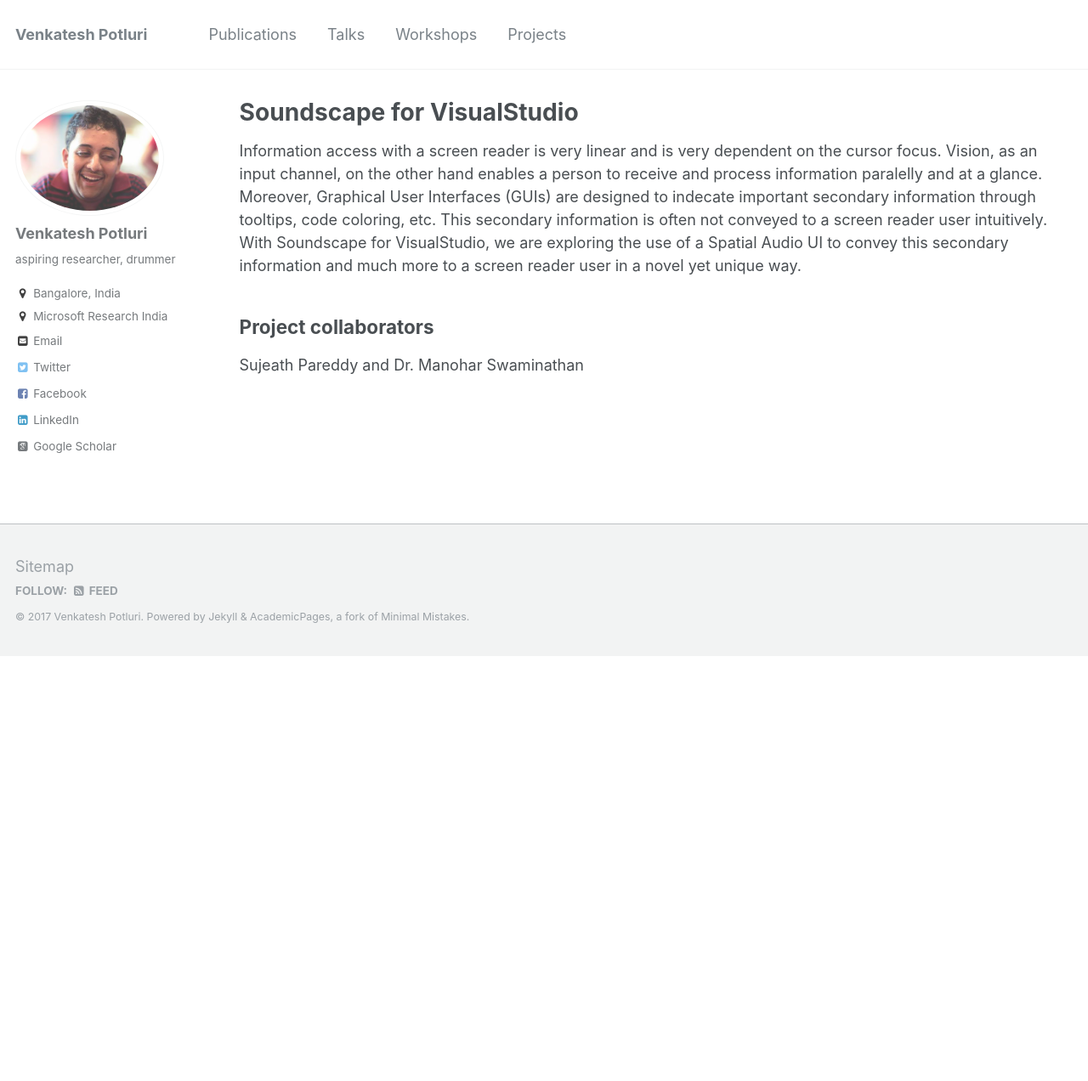
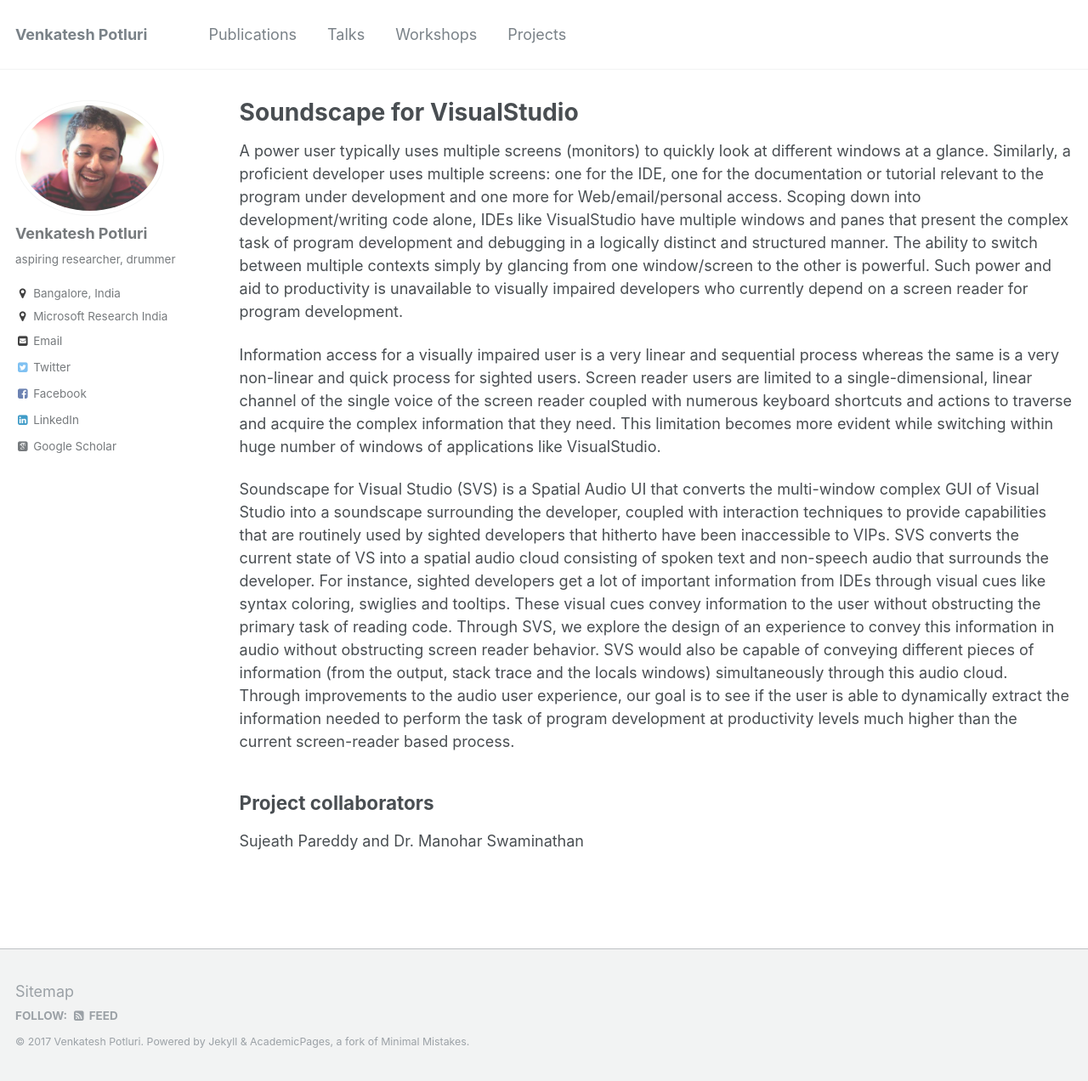
Before and after one commit to venkateshpotluri/venkateshpotluri.github.io, a Jekyll site: the page built from _projects/2017-07-03-soundscape.md, in a window 1280 px wide and 1272 px high. Shown: the whole window at 85% size. Built offline with Jekyll 4.4.1, drawn with Linux system fonts in a browser that asks for light colours; some web fonts are replaced.

Commit message:
updated description for SVS project.

```diff
--- a/_projects/2017-07-03-soundscape.md
+++ b/_projects/2017-07-03-soundscape.md
@@ -8,7 +8,11 @@ author_profile: true
 redirect_from:
   - /soundscape
 ---
-Information access with a screen reader is very linear and is very dependent on the cursor focus. Vision, as an input channel, on the other hand enables a person to receive and process information paralelly and at a glance. Moreover, Graphical User Interfaces (GUIs) are designed to indecate important secondary information through tooltips, code coloring, etc. This secondary information is often not conveyed to a screen reader user intuitively. With Soundscape for VisualStudio, we are exploring the use of a Spatial Audio UI to convey this secondary information and much more to a screen reader user in a novel yet unique way.
+A power user typically uses multiple screens (monitors) to quickly look at different windows at a glance. Similarly, a proficient developer uses multiple screens: one for the IDE, one for the documentation or tutorial relevant to the program under development and one more for Web/email/personal access. Scoping down into development/writing code alone, IDEs like VisualStudio have multiple windows and panes that present the complex task of program development and debugging in a logically distinct and structured manner. The ability to switch between multiple contexts simply by glancing from one window/screen to the other is powerful. Such power and aid to productivity is unavailable to visually impaired developers who currently depend on a screen reader for program development.
+
+Information access for a visually impaired user is a very linear and sequential process whereas the same is a very non-linear and quick process for sighted users. Screen reader users are limited to a single-dimensional, linear channel of the single voice of the screen reader coupled with numerous keyboard shortcuts and actions to traverse and acquire the complex information that they need. This limitation becomes more evident while switching within huge number of windows of applications like VisualStudio.
+
+Soundscape for Visual Studio (SVS) is a Spatial Audio UI that converts the multi-window complex GUI of Visual Studio into a soundscape surrounding the developer, coupled with interaction techniques to provide capabilities that are routinely used by sighted developers that hitherto have been inaccessible to VIPs. SVS converts the current state of VS into a spatial audio cloud consisting of spoken text and non-speech audio that surrounds the developer. For instance, sighted developers get a lot of important information from IDEs through visual cues like syntax coloring, swiglies and tooltips. These visual cues convey information to the user without obstructing the primary task of reading code. Through SVS, we explore the design of an experience to convey this information in audio without obstructing screen reader behavior. SVS would also be capable of conveying different pieces of information (from the output, stack trace and the locals windows) simultaneously through this audio cloud. Through improvements to the audio user experience, our goal is to see if the user is able to dynamically extract the information needed to perform the task of program development at productivity levels much higher than the current screen-reader based process.
 
 ## Project collaborators
 Sujeath Pareddy and [Dr. Manohar Swaminathan](https://www.microsoft.com/en-us/research/people/swmanohmicrosoft-com/)
```
